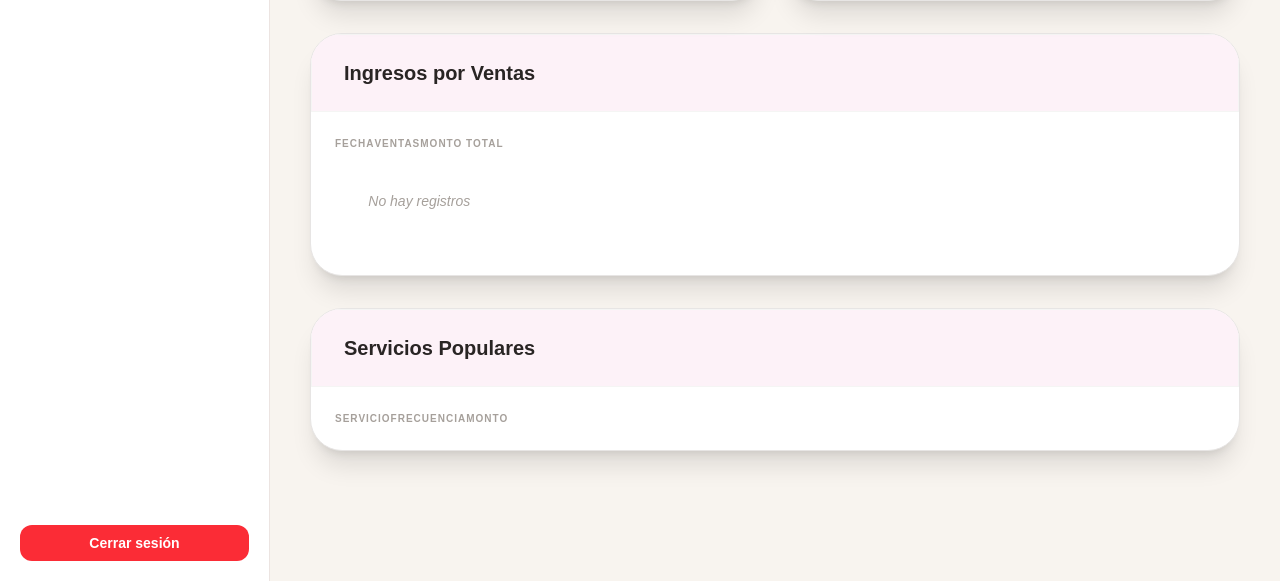
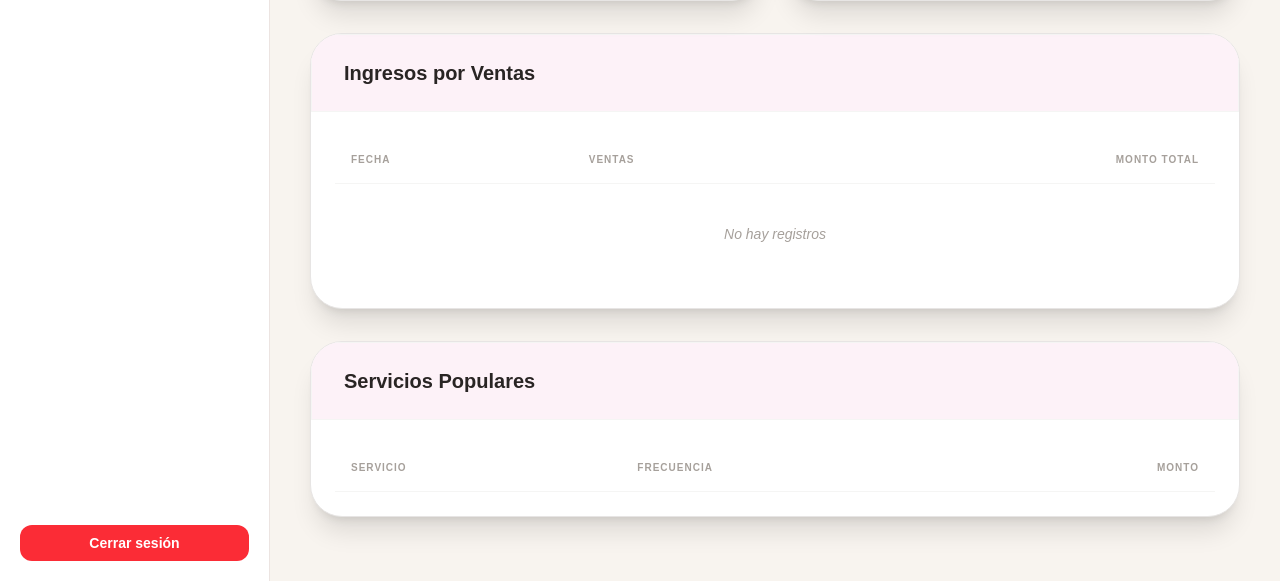
Before and after one commit to IDGS-804-23002351/IDGS_804_BEAUTY_GLAM, a Flask app: page /reporte in a window 1280 px wide. Shown: the part 661-1242 px from the top of the page. Run offline with Flask 3, Linux system fonts and the light colour scheme; a user stored in the database is signed in; tables that the repository leaves empty hold one stand-in row (values such as "Sample post"); lists and menus that the app fills with data are empty; parts of the project's set-up code (start-up, migrations or seed data) failed here and were passed over; some libraries are stand-ins or nearby versions.

Commit message:
Correción de detalles 16/04/2026

```diff
--- a/db/Inserts_bd.sql
+++ b/db/Inserts_bd.sql
@@ -340,7 +340,7 @@ INSERT INTO producto (codigo_producto, nombre, foto, stock_actual, precio_compra
 INSERT INTO movimiento_inventario (id_movimiento, codigo_producto, tipo, cantidad, motivo, fecha) VALUES
 (1, 'PG4418', 'ENTRADA', 150, 'Compra de inicio', '2026-04-15 17:43:33'),
 (2, 'PG4421', 'ENTRADA', 160, 'Inicio de compra', '2026-04-15 17:46:56'),
-(3, 'PG4416', 'ENTRADA', 10, 'Movimineto inicial', '2026-04-15 17:49:56'),
+-- (3, 'PG4416', 'ENTRADA', 10, 'Movimineto inicial', '2026-04-15 17:49:56'),
 (4, 'PG4431', 'ENTRADA', 900, 'Movimineto inicial', '2026-04-15 17:50:56'),
 (5, 'PG4433', 'ENTRADA', 7, 'Movimineto inicial', '2026-04-15 17:51:30'),
 (6, 'PG4433', 'ENTRADA', 793, 'Movimineto inicial', '2026-04-15 17:52:34'),
@@ -357,7 +357,7 @@ INSERT INTO movimiento_inventario (id_movimiento, codigo_producto, tipo, cantida
 (17, 'PG1114', 'ENTRADA', 12, 'Movimineto inicial', '2026-04-15 18:02:46'),
 (18, 'PG4427', 'ENTRADA', 700, 'Movimineto inicial', '2026-04-15 18:03:34'),
 (19, 'PG4417', 'ENTRADA', 150, 'Movimineto inicial', '2026-04-15 18:04:47'),
-(20, 'PG4423', 'ENTRADA', 12, 'Movimineto inicial', '2026-04-15 18:05:34'),
+-- (20, 'PG4423', 'ENTRADA', 12, 'Movimineto inicial', '2026-04-15 18:05:34'),
 (21, 'PG449', 'ENTRADA', 7, 'Movimineto inicial', '2026-04-15 18:06:00'),
 (22, 'PG4436', 'ENTRADA', 15, 'Movimiento inicial', '2026-04-15 18:06:53'),
 (23, 'PG4419', 'ENTRADA', 3, 'Movimiento inicial', '2026-04-15 18:07:14'),
--- a/modulos/procesoPago/routes.py
+++ b/modulos/procesoPago/routes.py
@@ -194,7 +194,7 @@ def ver_ticket(id_pago):
     ticket = db.session.execute(query_ticket, {'id': id_pago}).fetchone()
 
     if not ticket:
-        flash("Ticket no encontrado", "danger")
+        #flash("Ticket no encontrado", "danger")
         return redirect(url_for('proceso_pago.index'))
 
     return render_template('pagos/ticket.html', t=ticket, active_page='pagos')
--- a/templates/reportes/reporte.html
+++ b/templates/reportes/reporte.html
@@ -75,20 +75,24 @@
                     </div>
                     <div class="p-6 ">
                         <div class="table-responsive">
-                            <table class="table table-hover align-middle mb-0">
-                                <thead class="text-[10px] font-black text-stone-400 uppercase tracking-widest">
+                            <table class="w-full text-left border-collapse">
+                                <thead class="text-[10px] font-black text-stone-400 uppercase tracking-widest border-b border-stone-100">
                                     <tr>
-                                        <th>Fecha</th>
-                                        <th>Ventas</th>
-                                        <th class="text-end">Monto Total</th>
+                                        <th class="py-4 px-4">Fecha</th>
+                                        <th class="py-4 px-4">Ventas</th>
+                                        <th class="py-4 px-4 text-end">Monto Total</th>
                                     </tr>
                                 </thead>
                                 <tbody class="text-sm font-medium text-stone-700">
                                     {% for ing in ingresos %}
-                                    <tr>
-                                        <td class="py-3">{{ ing.fecha }}</td>
-                                        <td class="py-3"><span class="badge bg-stone-100 text-stone-600 rounded-pill px-3">#{{ ing.total_ventas }}</span></td>
-                                        <td class="py-3 text-end font-black text-stone-900">${{ "{:,.2f}".format(ing.total_ingreso) }}</td>
+                                    <tr class="border-b border-stone-50 hover:bg-white/50 transition-colors">
+                                        <td class="py-4 px-4">{{ ing.fecha }}</td>
+                                        <td class="py-4 px-4">
+                                            <span class="badge bg-stone-100 text-stone-600 rounded-pill px-3 py-1">#{{ ing.total_ventas }}</span>
+                                        </td>
+                                        <td class="py-4 px-4 text-end font-black text-stone-900">
+                                            ${{ "{:,.2f}".format(ing.total_ingreso) }}
+                                        </td>
                                     </tr>
                                     {% else %}
                                     <tr><td colspan="3" class="py-10 text-center text-stone-400 italic">No hay registros</td></tr>
@@ -109,20 +113,22 @@
                     </div>
                     <div class="p-6">
                         <div class="table-responsive">
-                            <table class="table table-hover align-middle mb-0">
-                                <thead class="text-[10px] font-black text-stone-400 uppercase tracking-widest">
+                            <table class="w-full text-left border-collapse">
+                                <thead class="text-[10px] font-black text-stone-400 uppercase tracking-widest border-b border-stone-100">
                                     <tr>
-                                        <th>Servicio</th>
-                                        <th>Frecuencia</th>
-                                        <th class="text-end">Monto</th>
+                                        <th class="py-4 px-4">Servicio</th>
+                                        <th class="py-4 px-4">Frecuencia</th>
+                                        <th class="py-4 px-4 text-end">Monto</th>
                                     </tr>
                                 </thead>
                                 <tbody class="text-sm font-medium text-stone-700">
                                     {% for f in frecuencia %}
-                                    <tr>
-                                        <td class="py-3">{{ f.nombre_servicio }}</td>
-                                        <td class="py-3 font-bold text-pink-500">{{ f.veces_realizado }} veces</td>
-                                        <td class="py-3 text-end font-black text-stone-900">${{ "{:,.2f}".format(f.monto_generado) }}</td>
+                                    <tr class="border-b border-stone-50 hover:bg-white/50 transition-colors">
+                                        <td class="py-4 px-4">{{ f.nombre_servicio }}</td>
+                                        <td class="py-4 px-4 font-bold text-pink-500">{{ f.veces_realizado }} veces</td>
+                                        <td class="py-4 px-4 text-end font-black text-stone-900">
+                                            ${{ "{:,.2f}".format(f.monto_generado) }}
+                                        </td>
                                     </tr>
                                     {% endfor %}
                                 </tbody>
```
Also changed, not shown: config.py (+4 -4 lines).
